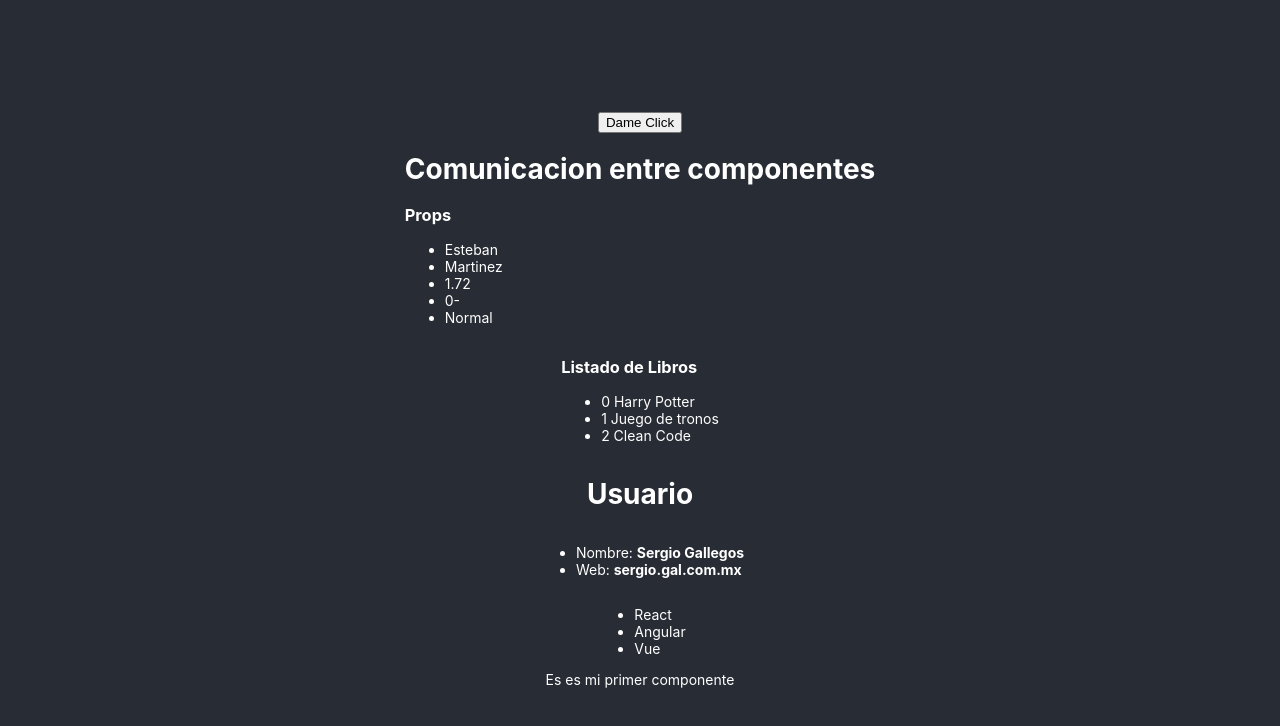
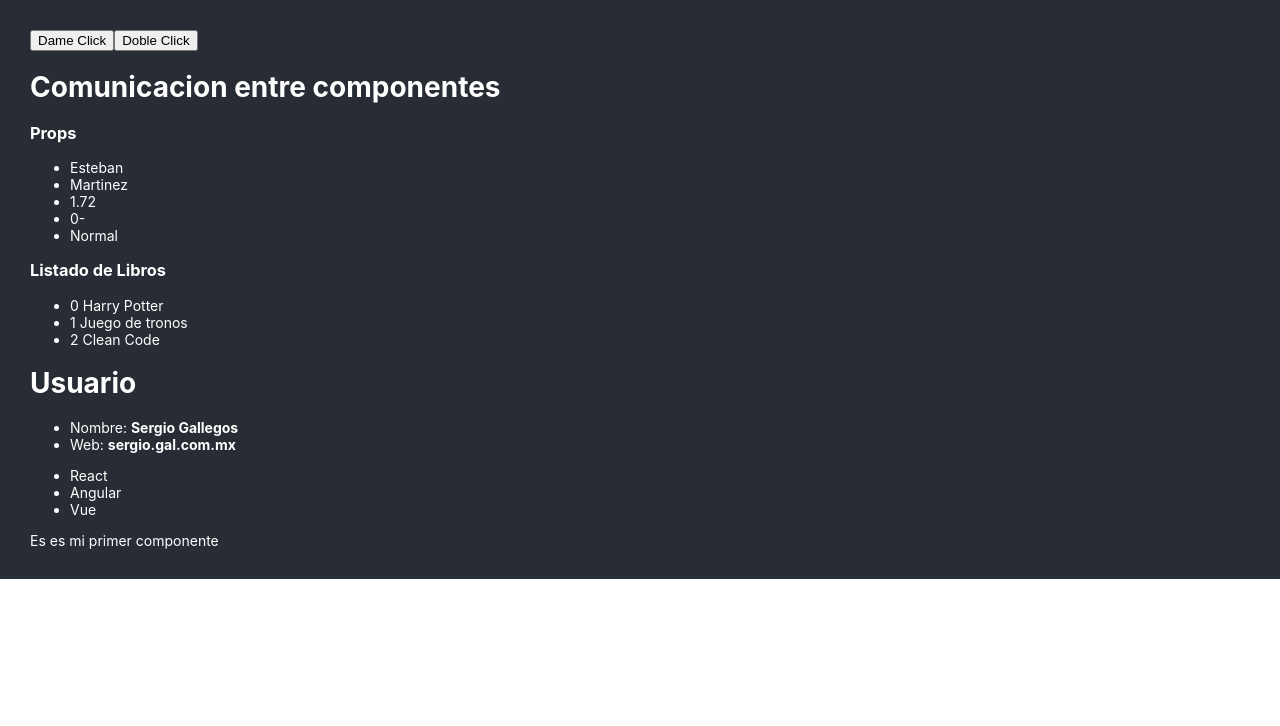
Before and after one commit to sergal-developer/react, a React (Create React App) app in the folder master-react-example/: page / in a window 1280 px wide. Shown: the top 726 px of the page. Built offline with nearby package versions, Linux system fonts and the light colour scheme; the HTML template or start-up script is replaced by a standard one.

Commit message:
Evento Doble Click

```diff
--- a/master-react-example/src/App.css
+++ b/master-react-example/src/App.css
@@ -1,9 +1,6 @@
 .App-header {
   background-color: #282c34;
-  min-height: 100vh;
-  display: flex;
-  flex-direction: column;
-  align-items: center;
-  justify-content: center;
   color: white;
+
+  padding: 30px;
 }
--- a/master-react-example/src/components/EventosComponente.js
+++ b/master-react-example/src/components/EventosComponente.js
@@ -4,9 +4,15 @@ export const EventosComponente = (props) => {
     const handlerClick = (e, nombre) => {
         alert(`${ nombre }, has dado click al boton`);
     }
+
+    const handlerDblClick = (e, nombre) => {
+        alert(`${ nombre }, has dado doble click al boton`);
+    }
   return (
     <div>
         <button onClick={ e => handlerClick(e, 'Sergio') }> Dame Click</button>
+
+        <button onDoubleClick={ e => handlerDblClick(e, 'Sergio') }> Doble Click</button>
     </div>
   )
 }
```
